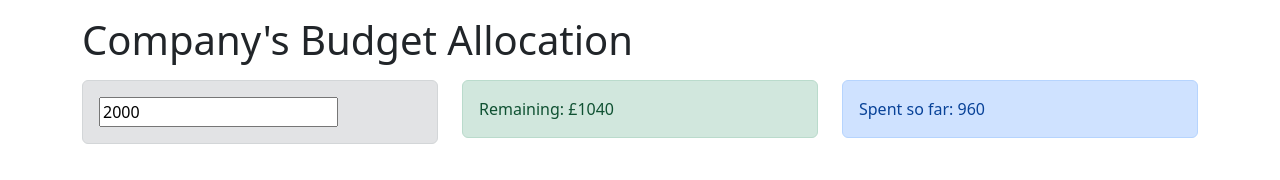
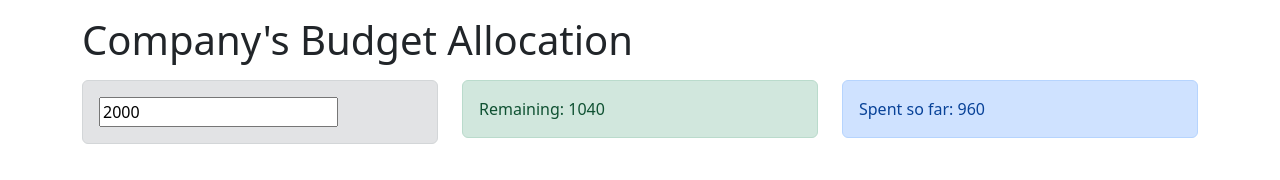
Before and after one commit to Pallavi7597/reactbudgetapp, a React (Create React App) app: page / in a window 1280 px wide. Shown: the top 180 px of the page. Built offline with nearby package versions, Linux system fonts and the light colour scheme.

Commit message:
Update Remaining.js

```diff
--- a/src/components/Remaining.js
+++ b/src/components/Remaining.js
@@ -2,7 +2,7 @@ import React, { useContext } from 'react';
 import { AppContext } from '../context/AppContext';
 
 const Remaining = () => {
-	const { expenses, budget } = useContext(AppContext);
+	const { expenses, budget, currency } = useContext(AppContext);
 
 	const totalExpenses = expenses.reduce((total, item) => {
 		return (total = total + item.cost);
@@ -12,7 +12,7 @@ const Remaining = () => {
 
 	return (
 		<div className={`alert ${alertType}`}>
-			<span>Remaining: £{budget - totalExpenses}</span>
+			<span>Remaining: {currency}{budget - totalExpenses}</span>
 		</div>
 	);
 };
```
